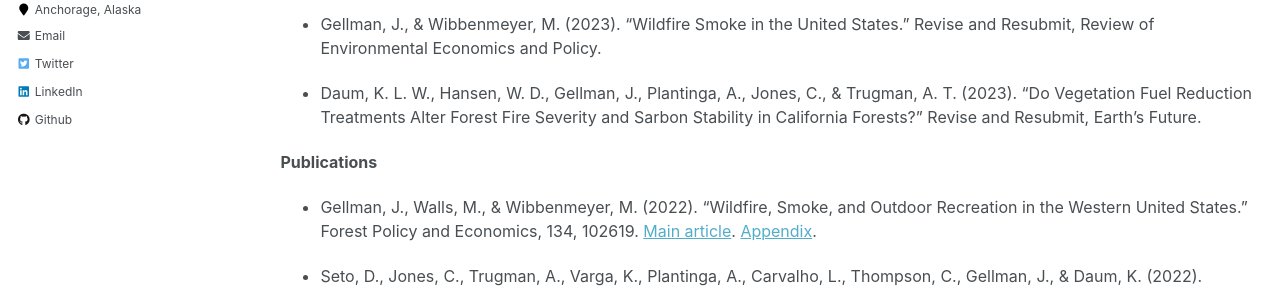
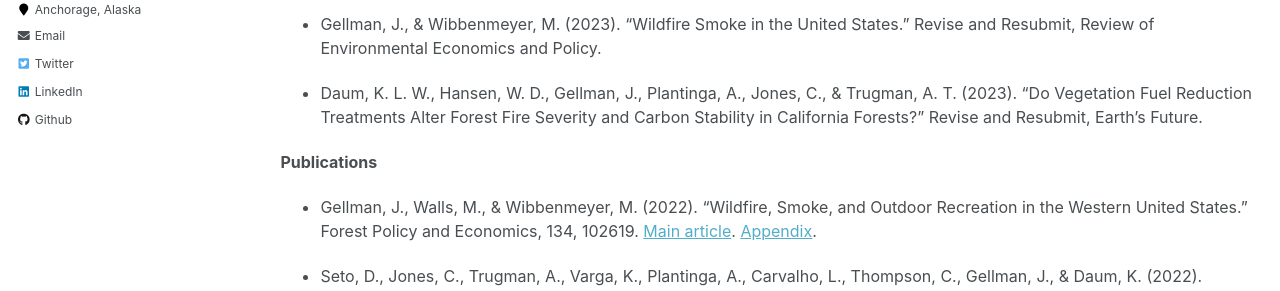
Before and after one commit to jacobgellman/jacobgellman.github.io, a Jekyll site: the page built from _pages/research.md, in a window 1280 px wide and 1137 px high. Shown: the part 333-624 px from the top of the window. Built offline with Jekyll 4.4.1, drawn with Linux system fonts in a browser that asks for light colours.

Commit message:
Research page

```diff
--- a/_pages/research.md
+++ b/_pages/research.md
@@ -16,7 +16,7 @@ author_profile: true
 
 * Gellman, J., & Wibbenmeyer, M. (2023). "Wildfire Smoke in the United States." Revise and Resubmit, Review of Environmental Economics and Policy.
 
-* Daum, K. L. W., Hansen, W. D., Gellman, J., Plantinga, A., Jones, C., & Trugman, A. T. (2023). "Do Vegetation Fuel Reduction Treatments Alter Forest Fire Severity and Sarbon Stability in California Forests?" Revise and Resubmit, Earth's Future.
+* Daum, K. L. W., Hansen, W. D., Gellman, J., Plantinga, A., Jones, C., & Trugman, A. T. (2023). "Do Vegetation Fuel Reduction Treatments Alter Forest Fire Severity and Carbon Stability in California Forests?" Revise and Resubmit, Earth's Future.
 
 **Publications**
 * Gellman, J., Walls, M., & Wibbenmeyer, M. (2022). "Wildfire, Smoke, and Outdoor Recreation in the Western United States." Forest Policy and Economics, 134, 102619. [Main article](https://jacobgellman.github.io/files/gellman_et_al_2022-wildfire_smoke_recreation.pdf). [Appendix](https://jacobgellman.github.io/files/gellman_et_al_2022-wildfire_smoke_recreation_appendix.pdf).
```
